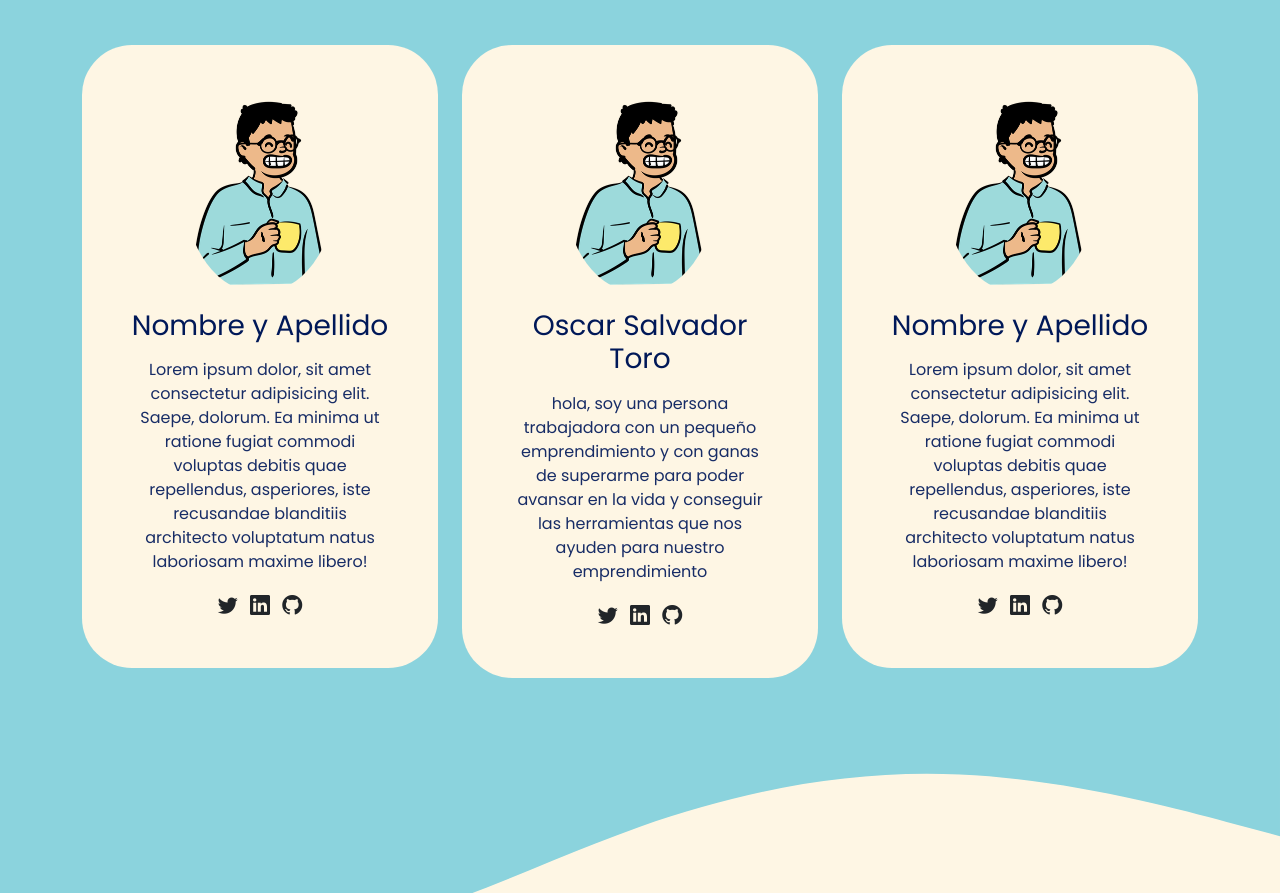
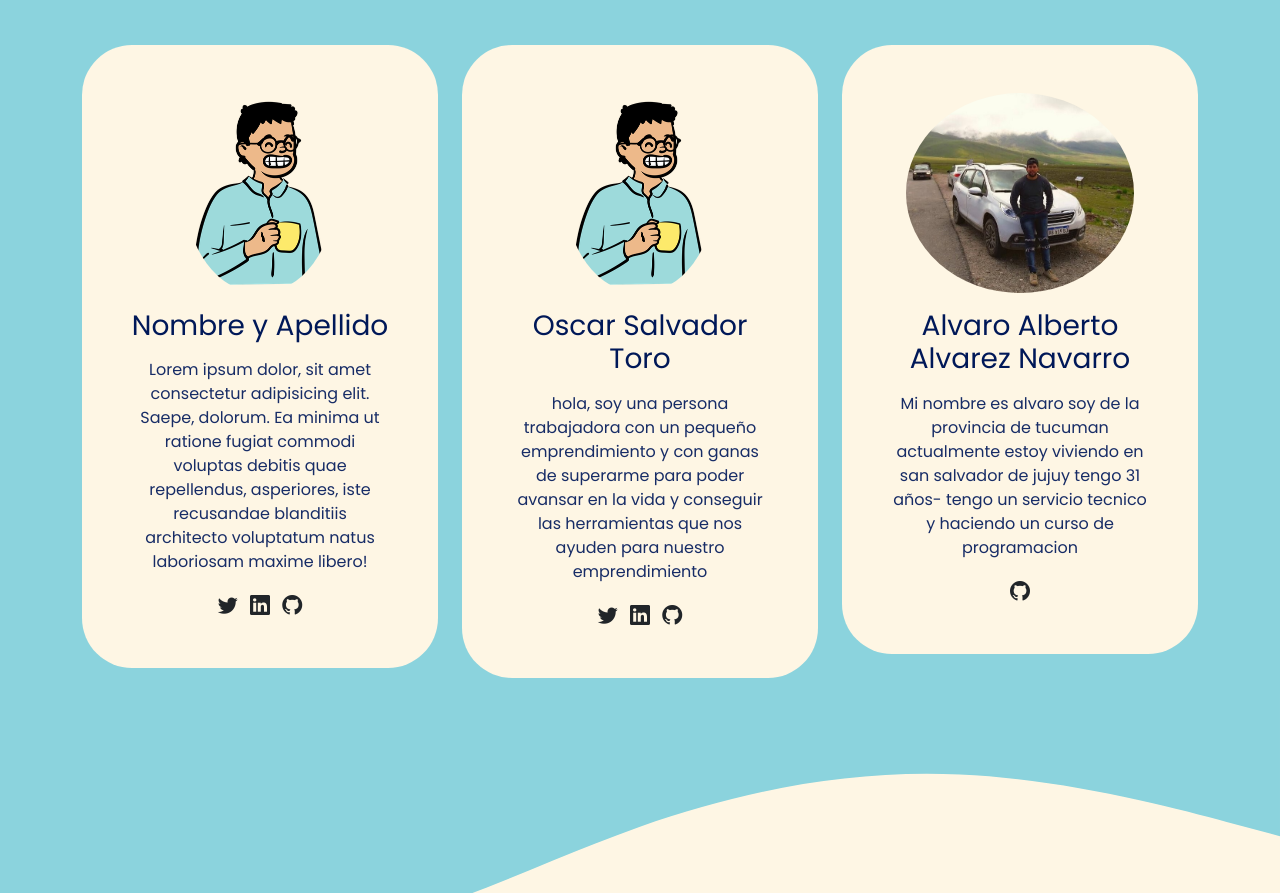
Before and after one commit to Okysnm/devtech-podcast-web, a plain HTML site: page index.html in a window 1280 px wide. Shown: the part 1190-2083 px from the top of the page. Drawn offline with nearby package versions, Linux system fonts and the light colour scheme.

Commit message:
trabajo 1

```diff
--- a/index.html
+++ b/index.html
@@ -132,18 +132,15 @@
           <div class="col-md-6 col-lg-4 mb-3">
             <div class="card">
               <div class="card-body text-center p-5">
-                <img src="./assets/avatar.png" alt="avatar" class="img img-fluid rounded-circle mb-3">
-                <h3 class="title card-title mb-3">Nombre y Apellido</h3>
-                <p>Lorem ipsum dolor, sit amet consectetur adipisicing elit. Saepe, dolorum. Ea minima ut ratione fugiat
-                  commodi voluptas debitis quae repellendus, asperiores, iste recusandae blanditiis architecto
-                  voluptatum natus laboriosam maxime libero!</p>
-                <a href="#"><i class="bi bi-twitter text-dark mx-1 lead"></i></a>
-                <a href="#"><i class="bi bi-linkedin text-dark mx-1 lead"></i></a>
-                <a href="#"><i class="bi bi-github text-dark mx-1 lead"></i></a>
+                <img src="./assets/avatarmio.jpg" alt="avatar" class="img img-fluid rounded-circle mb-3">
+                <h3 class="title card-title mb-3">Alvaro Alberto Alvarez Navarro</h3>
+                <p>Mi nombre es alvaro soy de la provincia de tucuman actualmente estoy viviendo en san salvador de jujuy
+                  tengo 31 años- tengo un servicio tecnico y haciendo un curso de programacion
+                </p>
+                <a href="https://m0t0sh0c.github.io/alvaro-alvarez/"><i class="bi bi-github text-dark mx-1 lead"></i></a>
               </div>
             </div>
           </div>
-
         </div>
       </div>
     </section>
```
Also changed, not shown: assets/avatarmio.jpg (added).
